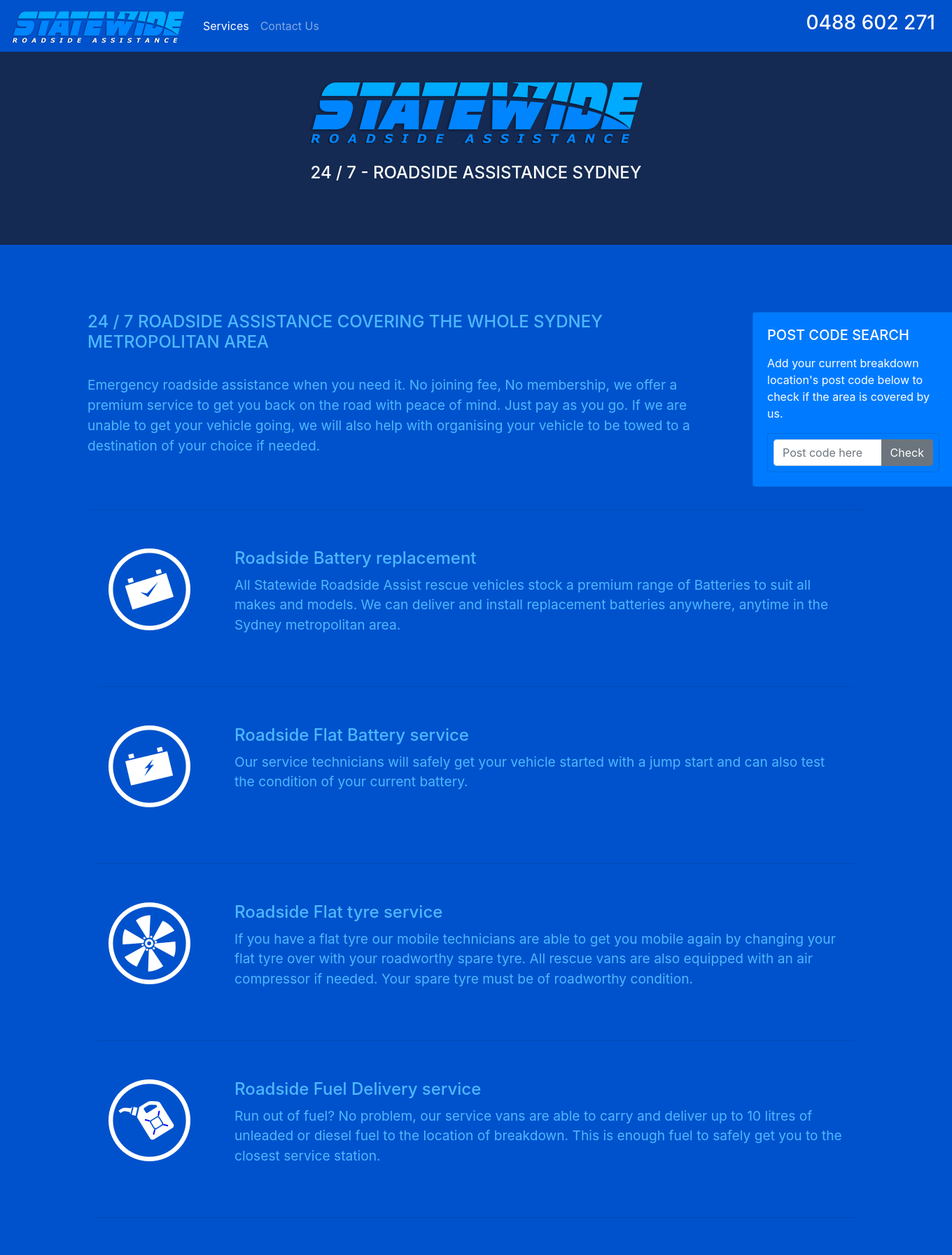
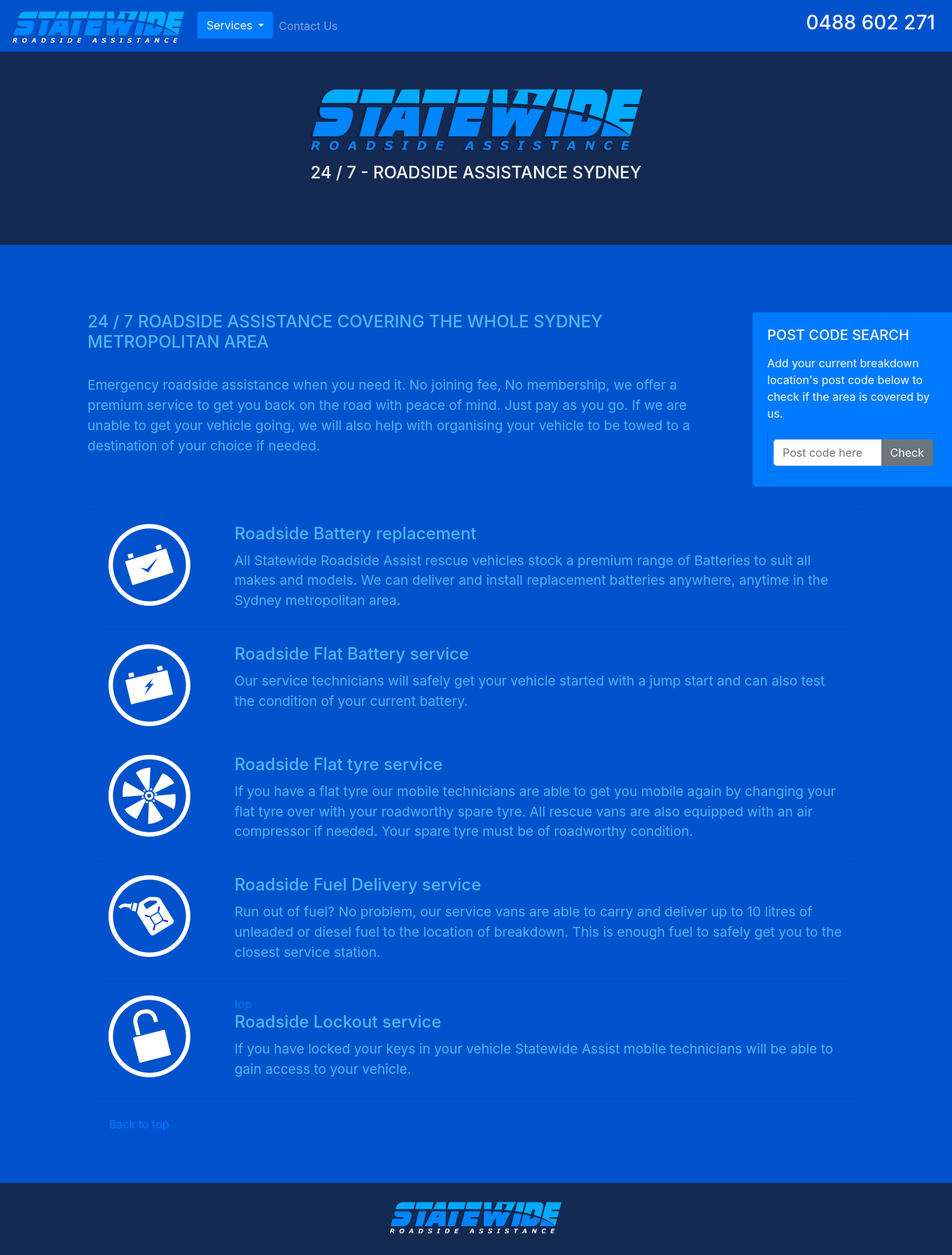
Before and after one commit to DawnOfCremation/statewide-assist, a Django app: page / in a window 1360 px wide. Shown: the top 1794 px of the page at 70% size. Run offline with Django 3.2, Linux system fonts and the light colour scheme; some libraries are stand-ins or nearby versions.

Commit message:
minor fixes on dropdown

```diff
--- a/statewidera/static/custom.css
+++ b/statewidera/static/custom.css
@@ -1,11 +1,15 @@
 h4.ex1 {
-    padding-top: 25px;
+    padding-top: 35px;
+}
+
+h4.ex2 {
+    padding-top: 15px;
 }
 .jumbotron{
   color: #FFFFFF;
   background-color: #142a52;
   background-size: cover;
-  padding:40px 0 80px 0;
+  padding:50px 0 80px 0;
 }
 .my-nav{
   background-color: #0052cc;
@@ -38,17 +42,17 @@
 }
 
 .serv-marg{
-  margin: 55px 0px 55px 0px;
+  margin: 20px 0px 20px 0px;
 }
 
 .cont-marg{
-	margin:50px 0;
+	margin:50px 0px 0px 0px;
 }
 .cont-marg1{
 	margin:100px 0;
 }
 .cont-marg2{
-	margin-bottom: 25px;
+	margin-bottom: 0px;
   margin-left: auto;
   margin-right: auto;
 }
--- a/statewidera/static/myadds.js
+++ b/statewidera/static/myadds.js
@@ -18,6 +18,6 @@
   }else{
     alert("Please put a valid postcode in " );
 
-  }
+	  }
 
 }
--- a/templates/contact.html
+++ b/templates/contact.html
@@ -29,7 +29,7 @@
           <div class="collapse navbar-collapse" id="collapsibleNavbar">
             <ul class="navbar-nav">
               <li class="nav-item">
-                <a class="nav-link" href="{% url 'home' %}" class="sliding-link">Services</a>
+                <a class="nav-link" href="{% url 'home' %}" class="sliding-link">Home</a>
               </li>
 
               <li class="nav-item active">
--- a/templates/home.html
+++ b/templates/home.html
@@ -7,17 +7,23 @@
 
     <!-- Bootstrap core CSS -->
     <link rel="stylesheet" href="https://stackpath.bootstrapcdn.com/bootstrap/4.1.3/css/bootstrap.min.css" integrity="sha384-MCw98/SFnGE8fJT3GXwEOngsV7Zt27NXFoaoApmYm81iuXoPkFOJwJ8ERdknLPMO" crossorigin="anonymous">
+    <script src="https://ajax.googleapis.com/ajax/libs/jquery/3.3.1/jquery.min.js"></script>
+    <script src="https://code.jquery.com/ui/1.12.1/jquery-ui.min.js" integrity="sha256-VazP97ZCwtekAsvgPBSUwPFKdrwD3unUfSGVYrahUqU=" crossorigin="anonymous"></script>
     <link rel="stylesheet" href="{% static 'custom.css' %}">
     <script src="{% static 'myadds.js' %}"></script>
+
     <!-- <link rel="stylesheet" href="{% static 'custom.css' %}">-->
     <!-- Custom styles for this template -->
     <meta name="viewport" content="width=device-width, initial-scale=1">
 
+    <body style="background-color: #0052cc">
+
+
 
   </head>
 
-  <body style="background-color: #0052cc">
 
+    <a id="top"/>
     <nav class="navbar my-nav navbar-expand-sm  navbar-dark ">
       <!-- Brand/logo -->
       <a class="navbar-brand" href="#">
@@ -27,11 +33,25 @@
       <button class="navbar-toggler" type="button" data-toggle="collapse" data-target="#collapsibleNavbar">
         <span class="navbar-toggler-icon"></span>
       </button>
+
       <!-- Navbar links -->
           <div class="collapse navbar-collapse" id="collapsibleNavbar">
             <ul class="navbar-nav">
               <li class="nav-item active">
-                <a class="nav-link" href="{% url 'home' %}" class="sliding-link">Services</a>
+                <!-- <a class="nav-link" ID="top" href="{% url 'home' %}" class="sliding-link">Services</a>-->
+              <div class="dropdown">
+                <button type="button" ID="top" class="btn btn-primary dropdown-toggle" data-toggle="dropdown">
+                  Services
+                </button>
+                <div class="dropdown-menu bg-primary ">
+                    <a class="dropdown-item statewidecont scroll" href="#newbat">Battery replacement</a>
+                    <a class="dropdown-item statewidecont scroll" href="#flatbat">Flat Battery</a>
+                    <a class="dropdown-item statewidecont scroll" href="#tyre">Flat tyre</a>
+                    <a class="dropdown-item statewidecont scroll" href="#fuel">Fuel Delivery</a>
+                    <a id="top" class="scroll dropdown-item statewidecont " href="#bottom">Lockout</a>
+                  </div>
+                </div>
+
               </li>
 
               <li class="nav-item">
@@ -46,12 +66,13 @@
             </ul>
           </div>
     </nav>
+
     <!-- Start jumbotron -->
     <div class="jumbotron jumbotron-fluid " >
       <div class="container-fluid" align="center">
         <img src="{% static 'statewidera/images/statewidelogo_lge_blue0.png' %}" class="img-fluid" alt="Responsive image" >
 
-        <h4 class="ex1">24 / 7 - ROADSIDE ASSISTANCE SYDNEY </h4>
+        <h4 class="ex2">24 / 7 - ROADSIDE ASSISTANCE SYDNEY </h4>
 
       </div>
     </div><!-- End jumbotron -->
@@ -90,14 +111,14 @@
 
               <hr>
 
-              <div class="container " >
+              <div class="container" >
 
               <div class="row serv-marg" >
                 <div class="col-sm-2 cont-marg2"><img src="{% static 'statewidera/images/icon_battery_new.png' %}" class="img-fluid" alt="Responsive image" >
                 </div>
                 <div class="col-sm-10 services ">
 
-                    <h4>Roadside Battery replacement </h4><h4><small>All Statewide Roadside Assist rescue vehicles stock a premium range of Batteries to suit all makes and models. We can deliver and install replacement batteries anywhere, anytime in the Sydney metropolitan area.</small></h4>
+                    <h4 id="newbat">Roadside Battery replacement </h4><h4><small>All Statewide Roadside Assist rescue vehicles stock a premium range of Batteries to suit all makes and models. We can deliver and install replacement batteries anywhere, anytime in the Sydney metropolitan area.</small></h4>
                 </div>
               </div>
 
@@ -106,7 +127,7 @@
                 <div class="col-sm-2 cont-marg2"><img src="{% static 'statewidera/images/icon_battery_flat.png' %}" class="img-fluid" alt="Responsive image" >
                 </div>
                 <div class="col-sm-10 services">
-                    <h4>Roadside Flat Battery service </h4><h4><small>Our service technicians will safely get your vehicle started with a jump start and can also test the condition of your current battery.</small></h4>
+                    <h4 id="flatbat">Roadside Flat Battery service </h4><h4><small>Our service technicians will safely get your vehicle started with a jump start and can also test the condition of your current battery.</small></h4>
                 </div>
               </div>
               <hr>
@@ -114,7 +135,7 @@
                 <div class="col-sm-2 cont-marg2"><img src="{% static 'statewidera/images/icon_tyre_change.png' %}" class="img-fluid" alt="Responsive image" >
                 </div>
                 <div class="col-sm-10 services">
-                    <h4>Roadside Flat tyre service </h4><h4><small> If you have a flat tyre our mobile technicians are able to get you mobile again by changing your flat tyre over with your roadworthy spare tyre. All rescue vans are also  equipped with an air compressor if needed. Your spare tyre must be of roadworthy condition.</small></h4>
+                    <h4 id="tyre">Roadside Flat tyre service </h4><h4><small> If you have a flat tyre our mobile technicians are able to get you mobile again by changing your flat tyre over with your roadworthy spare tyre. All rescue vans are also  equipped with an air compressor if needed. Your spare tyre must be of roadworthy condition.</small></h4>
                 </div>
               </div>
 
@@ -123,7 +144,7 @@
                 <div class="col-sm-2 cont-marg2"><img src="{% static 'statewidera/images/icon_fuel.png' %}" class="img-fluid" alt="Responsive image" >
                 </div>
                 <div class="col-sm-10 services">
-                    <h4>Roadside Fuel Delivery service </h4><h4><small>Run out of fuel? No problem, our service vans are able to carry and deliver up to 10 litres of unleaded or diesel fuel to the location of breakdown. This is enough fuel to safely get you to the closest service station.</small></h4>
+                    <h4 id="fuel">Roadside Fuel Delivery service </h4><h4><small>Run out of fuel? No problem, our service vans are able to carry and deliver up to 10 litres of unleaded or diesel fuel to the location of breakdown. This is enough fuel to safely get you to the closest service station.</small></h4>
                 </div>
               </div>
 
@@ -132,10 +153,12 @@
                 <div class="col-sm-2 cont-marg2"><img src="{% static 'statewidera/images/icon_lockout.png' %}" class="img-fluid" alt="Responsive image" >
                 </div>
                 <div class="col-sm-10 services">
+                  <a href="#top" class="scroll" id="bottom">top</a>
                     <h4>Roadside Lockout service </h4><h4><small>If you have locked your keys in your vehicle Statewide Assist mobile technicians will be able to gain access to your vehicle.</small></h4>
                 </div>
               </div>
             <hr>
+            <a class="nav-link" ID="top" href="#top" class="sliding-link">Back to top</a>
 <br />
 <br />
 
@@ -258,5 +281,6 @@
     <script src="https://stackpath.bootstrapcdn.com/bootstrap/4.1.3/js/bootstrap.min.js" integrity="sha384-ChfqqxuZUCnJSK3+MXmPNIyE6ZbWh2IMqE241rYiqJxyMiZ6OW/JmZQ5stwEULTy" crossorigin="anonymous"></script>
 
 
+
   </body>
 </html>
```
